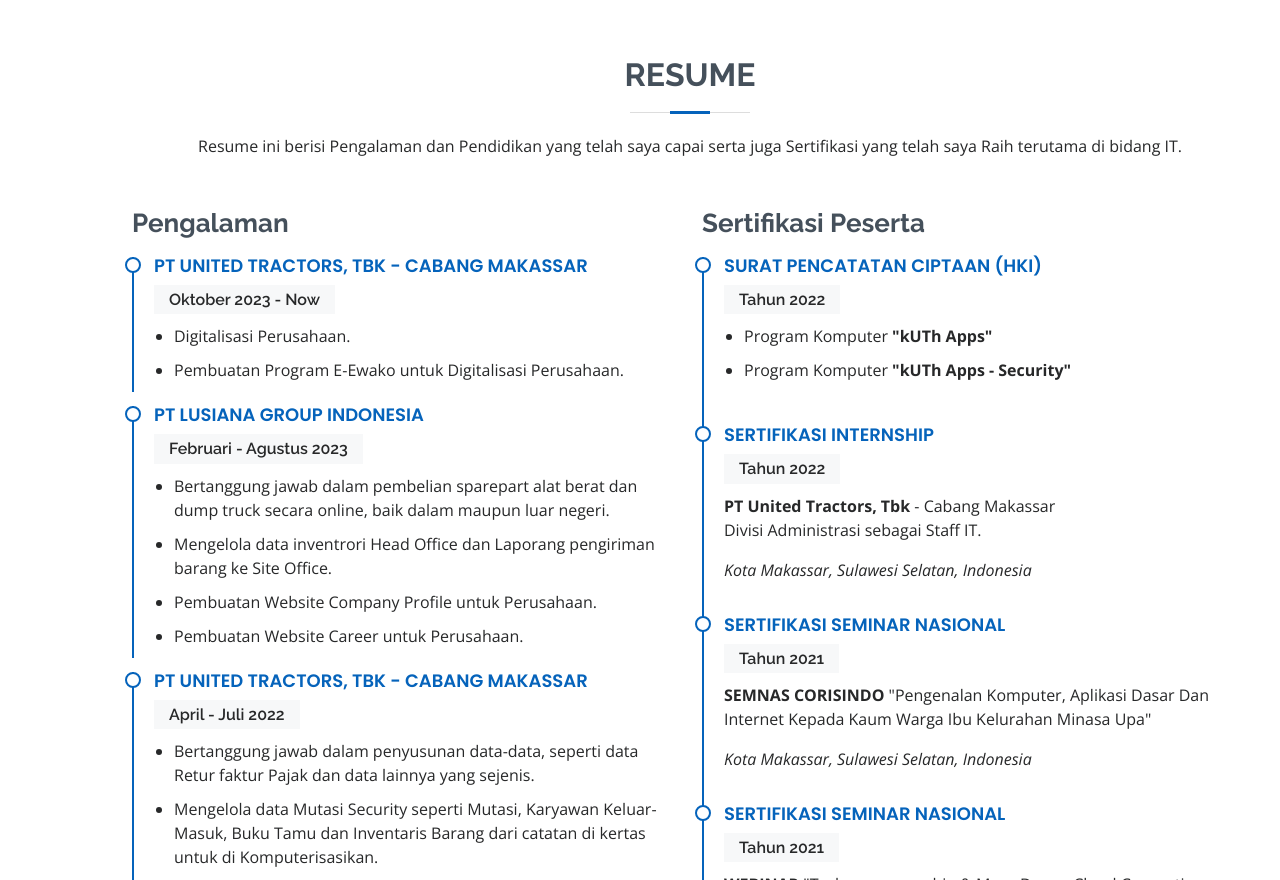
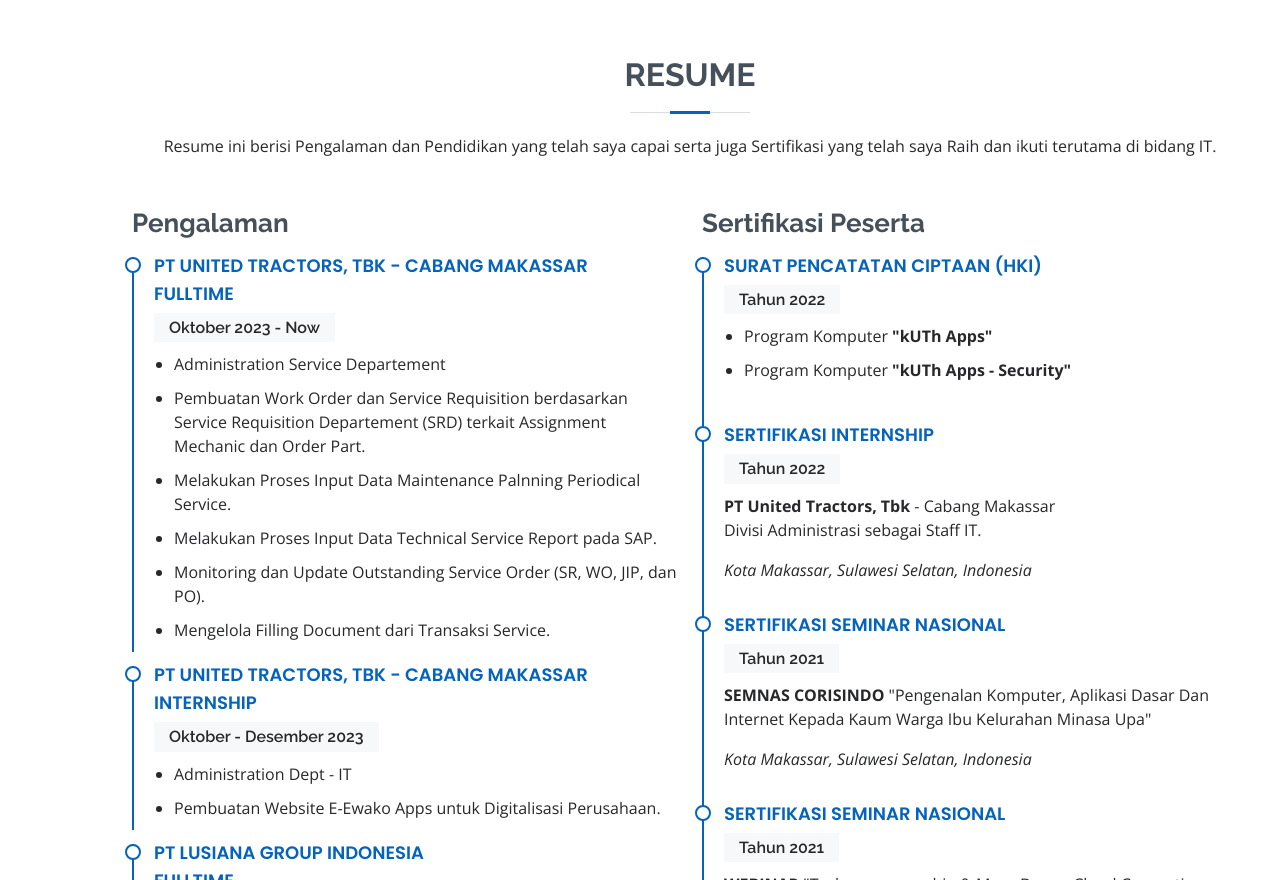
Before and after one commit to Oppa05KOM/Oppa05KOM.github.io, a plain HTML site: page index.html in a window 1280 px wide. Shown: the part 1920-2800 px from the top of the page. Drawn offline with nearby package versions, Linux system fonts and the light colour scheme.

Commit message:
Update index.html
Extend Experience

```diff
--- a/index.html
+++ b/index.html
@@ -173,7 +173,7 @@
 
         <div class="section-title">
           <h2>Resume</h2>
-          <p>Resume ini berisi Pengalaman dan Pendidikan yang telah saya capai serta juga Sertifikasi yang telah saya Raih terutama di bidang IT.</p>
+          <p>Resume ini berisi Pengalaman dan Pendidikan yang telah saya capai serta juga Sertifikasi yang telah saya Raih dan ikuti terutama di bidang IT.</p>
         </div>
 
         <div class="row">
@@ -181,19 +181,34 @@
             <h3 class="resume-title">Pengalaman</h3>
             <div class="resume-item pb-0">
               <h4>PT United Tractors, Tbk - Cabang Makassar</h4>
-              <h5>Oktober 2023 - Now</h5>
+              <h4>Fulltime</h4> <h5>Oktober 2023 - Now</h5>
               <!-- <p><em>Project Pembuatan Apliksi Komputer "kUTh Apps" yang telah memiliki sertifikasi atau Surat Pencatatan Ciptaan (HKI)</em></p> -->
               <ul>
-                <li>Digitalisasi Perusahaan.</li>
-                <li>Pembuatan Program E-Ewako untuk Digitalisasi Perusahaan.</li>
+                <li>Administration Service Departement</li>
+                <li>Pembuatan Work Order dan Service Requisition berdasarkan Service Requisition Departement (SRD) terkait Assignment Mechanic dan Order Part.</li>
+                <li>Melakukan Proses Input Data Maintenance Palnning Periodical Service.</li>
+                <li>Melakukan Proses Input Data Technical Service Report pada SAP.</li>
+                <li>Monitoring dan Update Outstanding Service Order (SR, WO, JIP, dan PO).</li>
+                <li>Mengelola Filling Document dari Transaksi Service.</li>
+              </ul>
+            </div>
+
+            <div class="resume-item pb-0">
+              <h4>PT United Tractors, Tbk - Cabang Makassar</h4>
+              <h4>Internship</h4> <h5>Oktober - Desember 2023</h5>
+              <!-- <p><em>Project Pembuatan Apliksi Komputer "kUTh Apps" yang telah memiliki sertifikasi atau Surat Pencatatan Ciptaan (HKI)</em></p> -->
+              <ul>
+                <li>Administration Dept - IT</li>
+                <li>Pembuatan Website E-Ewako Apps untuk Digitalisasi Perusahaan.</li>
               </ul>
             </div>
 
             <div class="resume-item pb-0">
               <h4>PT Lusiana Group Indonesia</h4>
-              <h5>Februari - Agustus 2023</h5>
+              <h4>Fulltime</h4> <h5>Februari - Agustus 2023</h5>
               <!-- <p><em>Project Pembuatan Apliksi Komputer "kUTh Apps" yang telah memiliki sertifikasi atau Surat Pencatatan Ciptaan (HKI)</em></p> -->
               <ul>
+                <li>Sebagai IT Staff</li>
                 <li>Bertanggung jawab dalam pembelian sparepart alat berat dan dump truck secara online, baik dalam maupun luar negeri.</li>
                 <li>Mengelola data inventrori Head Office dan Laporang pengiriman barang ke Site Office.</li>
                 <li>Pembuatan Website Company Profile untuk Perusahaan.</li>
@@ -203,9 +218,10 @@
 
             <div class="resume-item pb-0">
               <h4>PT United Tractors, Tbk - Cabang Makassar</h4>
-              <h5>April - Juli 2022</h5>
+              <h4>Kuliah Kerja Lapangan</h4> <h5>April - Juli 2022</h5>
               <!-- <p><em>Project Pembuatan Apliksi Komputer "kUTh Apps" yang telah memiliki sertifikasi atau Surat Pencatatan Ciptaan (HKI)</em></p> -->
               <ul>
+                <li>Administration Dept - IT</li>
                 <li>Bertanggung jawab dalam penyusunan data-data, seperti data Retur faktur Pajak dan data lainnya yang sejenis.</li>
                 <li>Mengelola data Mutasi Security seperti Mutasi, Karyawan Keluar-Masuk, Buku Tamu dan Inventaris Barang dari catatan di kertas untuk di Komputerisasikan.</li>
                 <li>Pembuatan Aplikasi Komputer "<b><a href="https://tinyurl.com/ProjectUT">kUTh Apps</b></a>" yang telah memiliki Sertifikasi atau Surat Pencatatan Ciptaan (HKI).</li>
```
